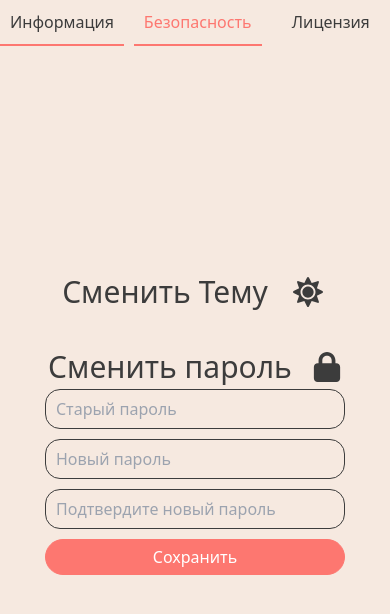
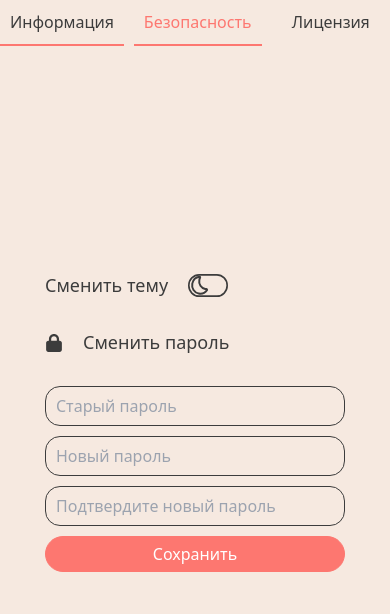
Before and after one commit to fijispawn/SMEcalculator, a React (Vite) app in the folder diploma/: page /security in a window 390 px wide. Shown: the top 614 px of the page. Built offline with nearby package versions, Linux system fonts and the light colour scheme.

Commit message:
some styling

```diff
--- a/diploma/src/components/Account/Account.css
+++ b/diploma/src/components/Account/Account.css
@@ -68,20 +68,17 @@
 
 .theme__toggle {
   display: flex;
-  font-size: 30px;
+  font-size: 18px;
   align-items: center;
   text-align: right;
-  justify-content: center;
   gap: 20px;
 }
 
 .change__password {
   display: flex;
-  font-size: 30px;
+  font-size: 18px;
   align-items: center;
   gap: 20px;
-  justify-content: center;
-
   text-align: right;
 }
 
@@ -90,7 +87,6 @@
     display: flex;
     flex-direction: column;
     justify-content: center;
-    align-items: center;
     gap:30px
   }
   .tab__container {
--- a/diploma/src/components/Account/Security/SecurityMobile.jsx
+++ b/diploma/src/components/Account/Security/SecurityMobile.jsx
@@ -2,12 +2,8 @@ import React, { useState } from "react";
 import { AccountWrapper } from "../AccountWrapper/AccountWrapper";
 import "../Account.css";
 import { useTheme } from "../../../hooks/useTheme";
-import LightTheme from "../../../assets/lightTheme.svg";
-import { FaMoon } from "react-icons/fa";
-
-import { FaSun } from "react-icons/fa";
-
-import DarkTheme from "../../../assets/darkTheme.svg";
+import LightTheme from "../../../assets/lightThemeMob.svg";  // Path might need adjustment
+import DarkTheme from "../../../assets/darkThemeMob.svg";   // Path might need adjustment
 import { FaLock } from "react-icons/fa6";
 
 const SecurityMobile = () => {
@@ -39,24 +35,28 @@ const SecurityMobile = () => {
     <AccountWrapper activeTab="security">
       <div className="account__wrapper">
         <div className="theme__toggle">
-          <p>Сменить Тему</p>
+          <p>Сменить тему</p>
           {theme === "light" ? (
-            <FaSun
+            <img
+              src={DarkTheme}  // Image for dark theme toggle
+              alt="Toggle Dark Theme"
               className="w-10 cursor-pointer"
               onClick={handleDarkThemeClick}
             />
           ) : (
-            <FaMoon
+            <img
+              src={LightTheme}  // Image for light theme toggle
+              alt="Toggle Light Theme"
               className="w-10 cursor-pointer"
               onClick={handleLightThemeClick}
             />
           )}
         </div>
+        <div className="change__password">
+          <FaLock />
+          <p>Сменить пароль</p>
+        </div>
         <div className="account">
-          <div className="change__password">
-            <p>Сменить пароль</p>
-            <FaLock />
-          </div>
           <form className="form" onSubmit={handleSubmit}>
             <input
               type="password"
--- a/diploma/src/components/Header/MobileHeader.jsx
+++ b/diploma/src/components/Header/MobileHeader.jsx
@@ -17,19 +17,19 @@ const MobileHeader = () => {
     <div>
       <div className="mobile__header">
         <Link to="/balance">
-          <div className={`flex flex-col items-center gap-2.5 ${isActive(['/balance', '/overhead', '/budget', '/cashflow']) ? 'active' : ''}`}>
+          <div className={`flex flex-col items-center w-[80px] ${isActive(['/balance', '/overhead', '/budget', '/cashflow']) ? 'active' : ''}`}>
             <FiActivity color={isActive(['/balance', '/overhead', '/budget', '/cashflow']) ? '#fd7770' : 'inherit'} />
             Показатели
           </div>
         </Link>
         <Link to="/balance-analytics">
-          <div className={`flex flex-col items-center gap-2.5 ${isActive(['/balance-analytics', '/cashflow-analytics', '/overhead-analytics']) ? 'active' : ''}`}>
+          <div className={`flex flex-col items-center w-[80px] ${isActive(['/balance-analytics', '/cashflow-analytics', '/overhead-analytics']) ? 'active' : ''}`}>
             <SiGoogleanalytics color={isActive(['/balance-analytics', '/cashflow-analytics', '/overhead-analytics']) ? '#fd7770' : 'inherit'} />
             Аналитика
           </div>
         </Link>
         <Link to="/account">
-          <div className={`flex flex-col items-center gap-2.5 ${isActive(['/account', '/security', '/license']) ? 'active' : ''}`}>
+          <div className={`flex flex-col items-center w-[80px] ${isActive(['/account', '/security', '/license']) ? 'active' : ''}`}>
             <MdManageAccounts color={isActive(['/account', '/security', '/license']) ? '#fd7770' : 'inherit'} />
             Аккаунт
           </div>
--- a/diploma/src/components/Indicators/Indicators.css
+++ b/diploma/src/components/Indicators/Indicators.css
@@ -126,7 +126,7 @@ input {
   .naming__style {
     display: flex;
     margin: 0;
-    padding: 6px;
+    padding: 2px;
     font-size: 16px;
   }
   .button__container {
--- a/diploma/src/components/Modal/Calendar.module.css
+++ b/diploma/src/components/Modal/Calendar.module.css
@@ -53,7 +53,7 @@ h1 {
 .button {
   min-width: 100px;
   height: 50px;
-  background-color: transparent;
+  background-color: rgba(0, 0, 0, 0.1);
   color: var(--font-color);
   border:none;
 }
--- a/diploma/src/components/Modal/SelectYearModal.module.css
+++ b/diploma/src/components/Modal/SelectYearModal.module.css
@@ -42,9 +42,9 @@
 
 .select {
   width: 100px;
-    background-color: transparent;
-    padding: 5px;
-    border-radius: 5px;
+  background-color: rgba(0, 0, 0, 0.1);
+  padding: 10px;
+  border-radius: 15px;
 }
 
 button {
```
Also changed, not shown: diploma/src/assets/darkThemeMob.svg (added), diploma/src/assets/lightThemeMob.svg (added). Lines whose indentation alone changed are shown as unchanged.
